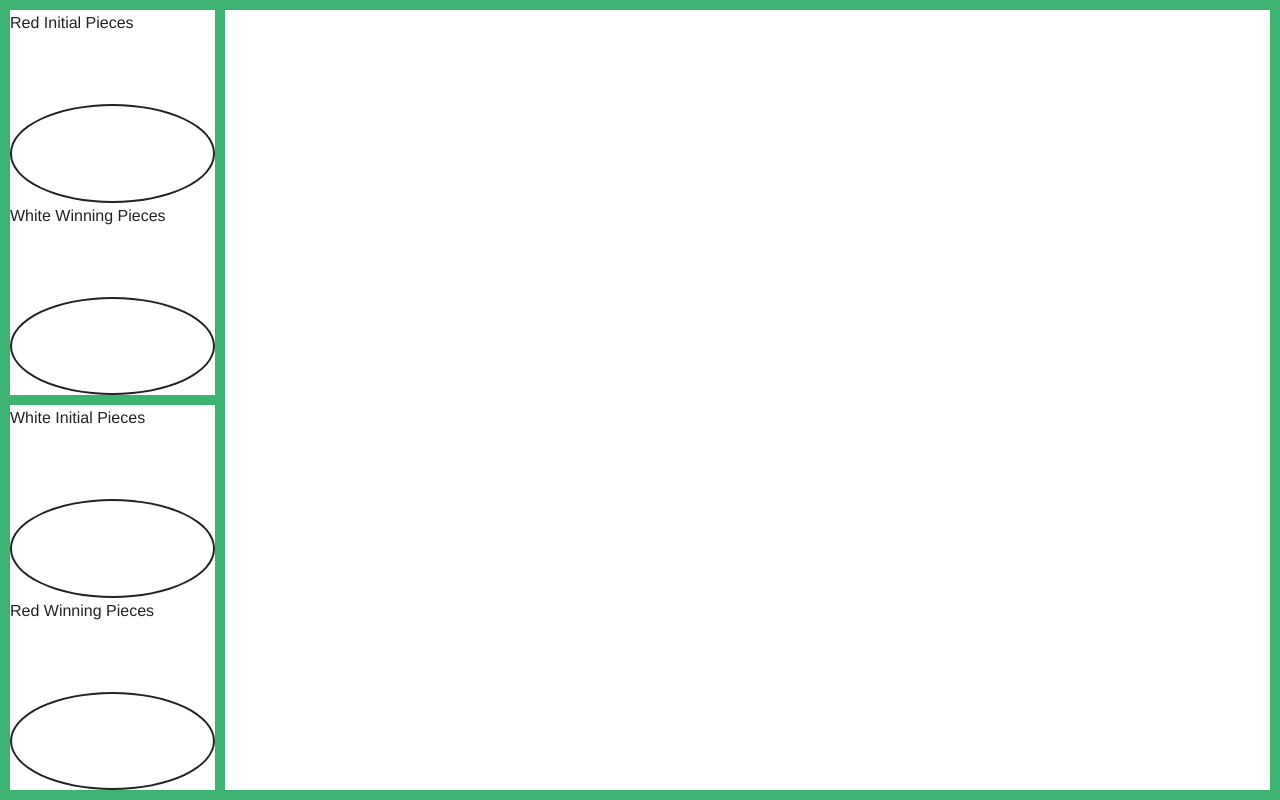
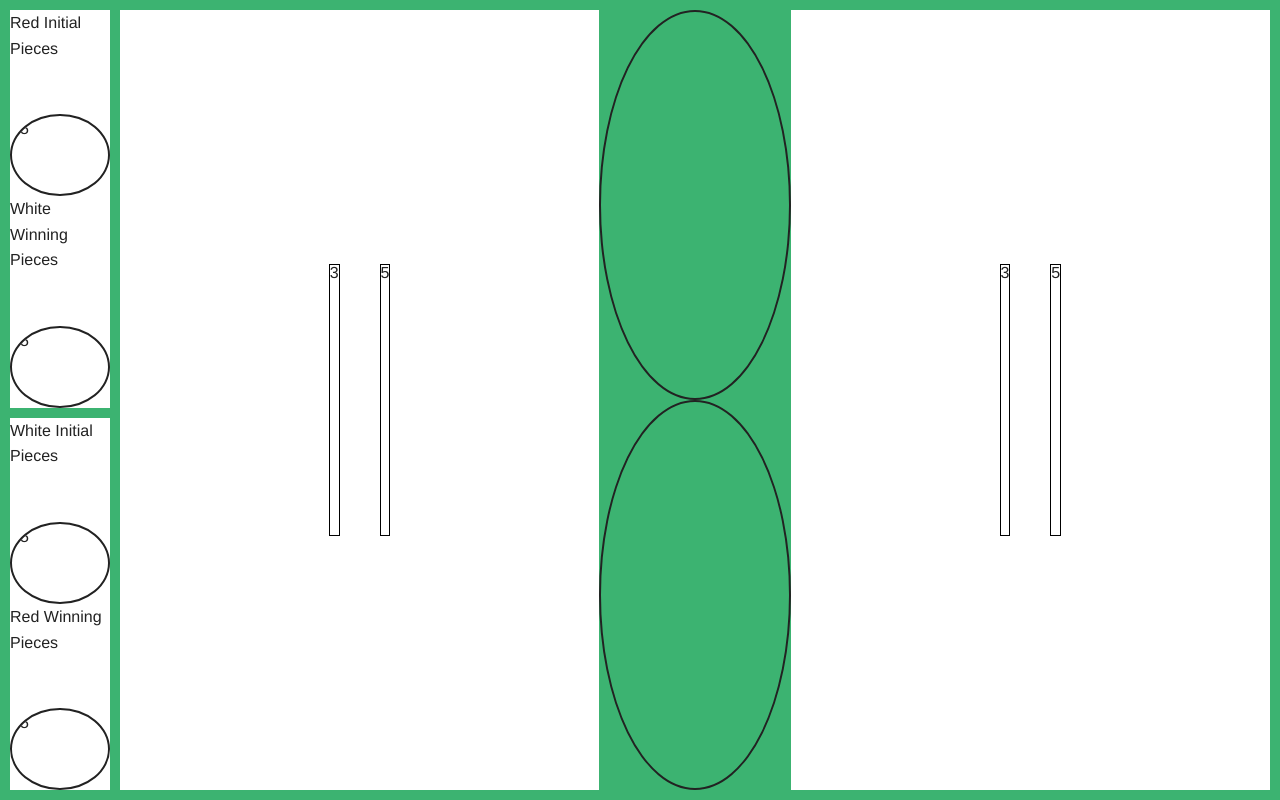
Before and after one commit to NickHeiner/acey-deucey-game-web, a website: page index.html in a window 1280 px wide. Drawn offline with Linux system fonts and the light colour scheme.

Commit message:
Working on board html and styling

```diff
--- a/index.html
+++ b/index.html
@@ -9,7 +9,7 @@
 <body>
     <div class="grid-frame">
         <div id="board" class="grid-block">
-            <div id="home" class="small-2 vertical grid-block">
+            <div id="home" class="small-1 vertical grid-block">
                 <div id="top-home" class="vertical grid-block">
                     <div id="red-initial" class="vertical grid-block">
                         <div class="grid-block">
@@ -47,7 +47,55 @@
                     </div>
                 </div>
             </div>
-            <div id="spaces" class="small-10 grid-block">
+            <div id="spaces" class="small-11 grid-block">
+                <div id="left-spaces" class="small-5 vertical grid-block">
+                    <div id="spaces-18-23" class="grid-block">
+                        <div class="grid-block"></div>
+                        <div class="grid-block"></div>
+                        <div class="grid-block"></div>
+                        <div class="grid-block"></div>
+                        <div class="grid-block"></div>
+                        <div class="grid-block"></div>
+                    </div>
+                    <div id="red-dice" class="align-center grid-block">
+                        <div class="shrink dice red grid-block">3</div>
+                        <div class="shrink small-offset-1 dice red grid-block">5</div>
+                    </div>
+                    <div id="spaces-0-5" class="grid-block">
+                        <div class="grid-block"></div>
+                        <div class="grid-block"></div>
+                        <div class="grid-block"></div>
+                        <div class="grid-block"></div>
+                        <div class="grid-block"></div>
+                        <div class="grid-block"></div>
+                    </div>
+                </div>
+                <div id="bar" class="small-2 vertical grid-block">
+                    <div id="red-bar" class="grid-block piece">x1</div>
+                    <div id="white-bar" class="grid-block piece">x0</div>
+                </div>
+                <div id="right-spaces" class="small-5 vertical grid-block">
+                    <div id="spaces-12-17" class="grid-block">
+                        <div class="grid-block"></div>
+                        <div class="grid-block"></div>
+                        <div class="grid-block"></div>
+                        <div class="grid-block"></div>
+                        <div class="grid-block"></div>
+                        <div class="grid-block"></div>
+                    </div>
+                    <div id="white-dice" class="align-center grid-block">
+                        <div class="shrink dice white grid-block">3</div>
+                        <div class="shrink small-offset-1 dice white grid-block">5</div>
+                    </div>
+                    <div id="spaces-6-11" class="grid-block">
+                        <div class="grid-block"></div>
+                        <div class="grid-block"></div>
+                        <div class="grid-block"></div>
+                        <div class="grid-block"></div>
+                        <div class="grid-block"></div>
+                        <div class="grid-block"></div>
+                    </div>
+                </div>
             </div>
         </div>
     </div>
--- a/index.scss
+++ b/index.scss
@@ -18,9 +18,16 @@
     #spaces {
         border-left: 5px solid mediumseagreen;
     }
+    #bar {
+        background-color: mediumseagreen;
+    }
 }
 
 .piece {
     border-radius: 100%;
     border: 2px solid;
 }
+
+.dice {
+    border: 1px solid black;
+}
```
Also changed, not shown: built.css.
